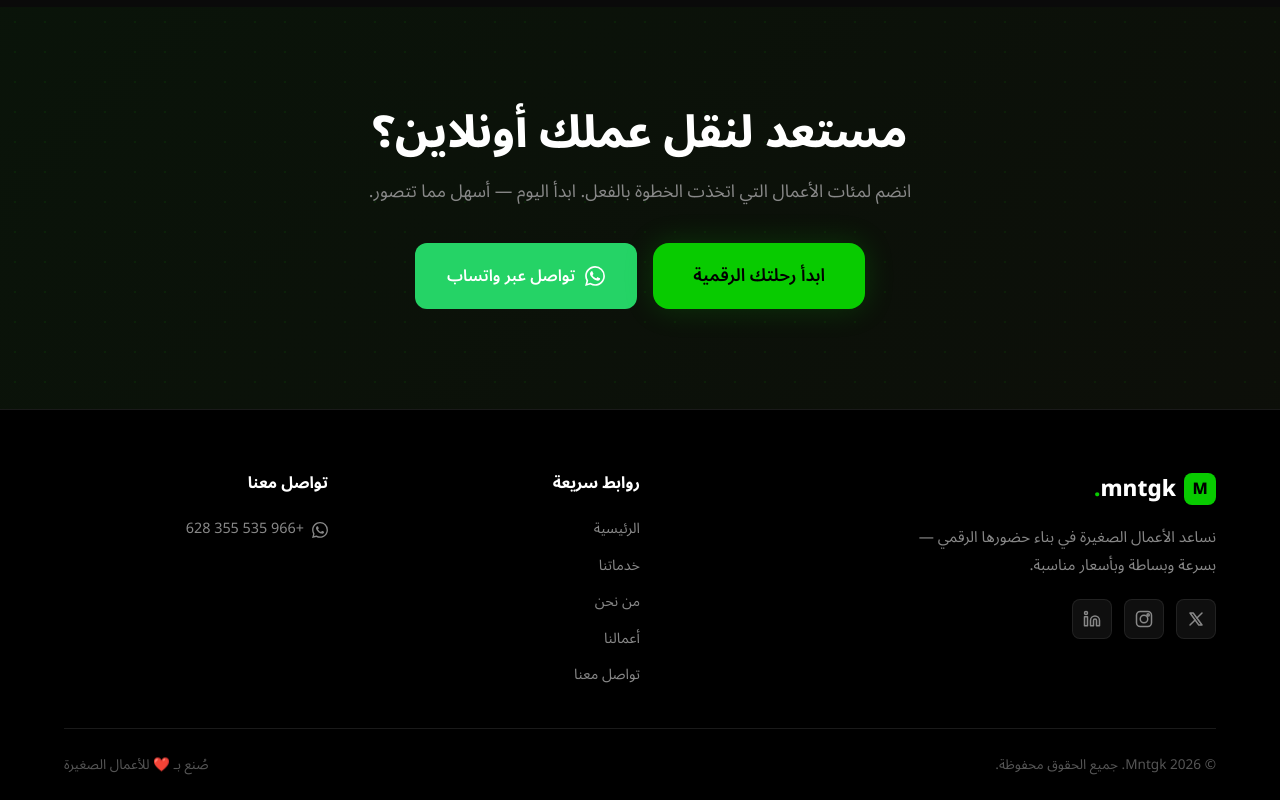
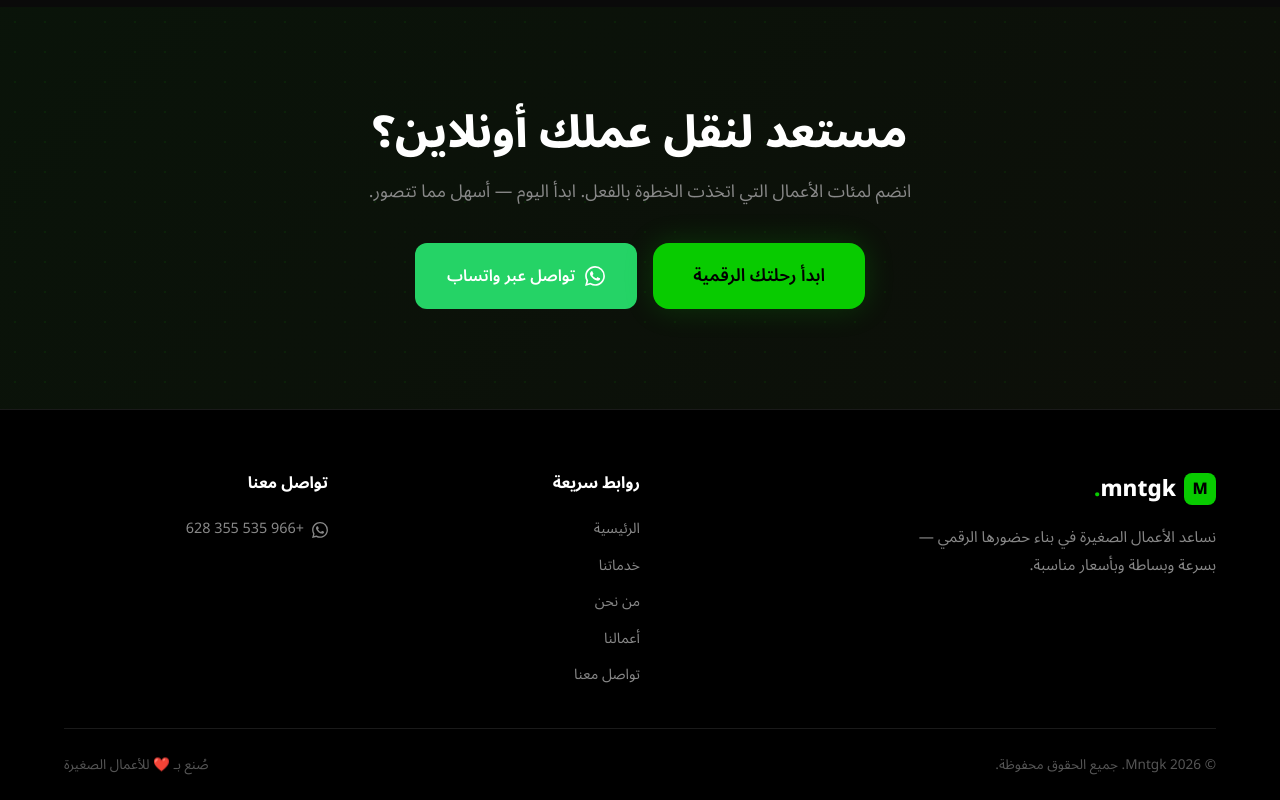
Before and after one commit to Youseefahmedd/Mntgk-Website, a Next.js app: page /ar in a window 1280 px wide. Shown: the part 3401-4201 px from the top of the page. Built offline with nearby package versions, Linux system fonts and the light colour scheme; no server answers; the database is empty.

Commit message:
Update Website

```diff
--- a/src/components/Footer.js
+++ b/src/components/Footer.js
@@ -20,17 +20,7 @@ export default function Footer({ dict, lang }) {
               <span>mntgk<span className={styles.logoHighlight}>.</span></span>
             </Link>
             <p className={styles.footerDesc}>{dict.footer.description}</p>
-            <div className={styles.socialLinks}>
-              <a href="https://twitter.com" target="_blank" rel="noopener noreferrer" className={styles.socialLink} aria-label="Twitter">
-                <svg width="18" height="18" viewBox="0 0 24 24" fill="none" stroke="currentColor" strokeWidth="2" strokeLinecap="round" strokeLinejoin="round"><path d="M4 4l11.733 16h4.267l-11.733 -16h-4.267z" /><path d="M4 20l6.768 -6.768m2.46 -2.46l6.772 -6.772" /></svg>
-              </a>
-              <a href="https://instagram.com" target="_blank" rel="noopener noreferrer" className={styles.socialLink} aria-label="Instagram">
-                <svg width="18" height="18" viewBox="0 0 24 24" fill="none" stroke="currentColor" strokeWidth="2" strokeLinecap="round" strokeLinejoin="round"><rect x="2" y="2" width="20" height="20" rx="5"/><circle cx="12" cy="12" r="5"/><circle cx="17.5" cy="6.5" r="1.5"/></svg>
-              </a>
-              <a href="https://linkedin.com" target="_blank" rel="noopener noreferrer" className={styles.socialLink} aria-label="LinkedIn">
-                <svg width="18" height="18" viewBox="0 0 24 24" fill="none" stroke="currentColor" strokeWidth="2" strokeLinecap="round" strokeLinejoin="round"><path d="M16 8a6 6 0 0 1 6 6v7h-4v-7a2 2 0 0 0-2-2 2 2 0 0 0-2 2v7h-4v-7a6 6 0 0 1 6-6z"/><rect x="2" y="9" width="4" height="12"/><circle cx="4" cy="4" r="2"/></svg>
-              </a>
-            </div>
+
           </div>
 
           <div>
```
